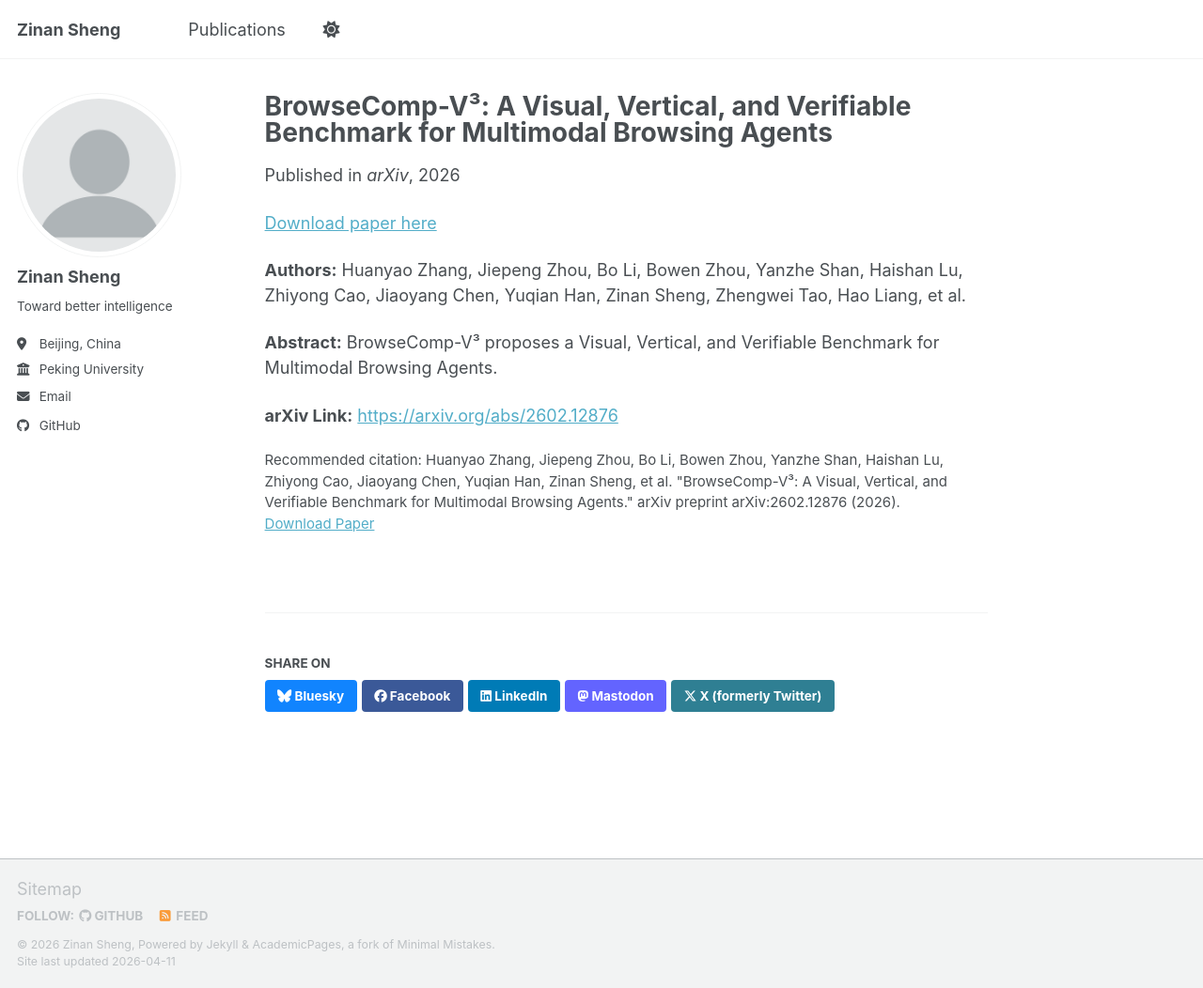
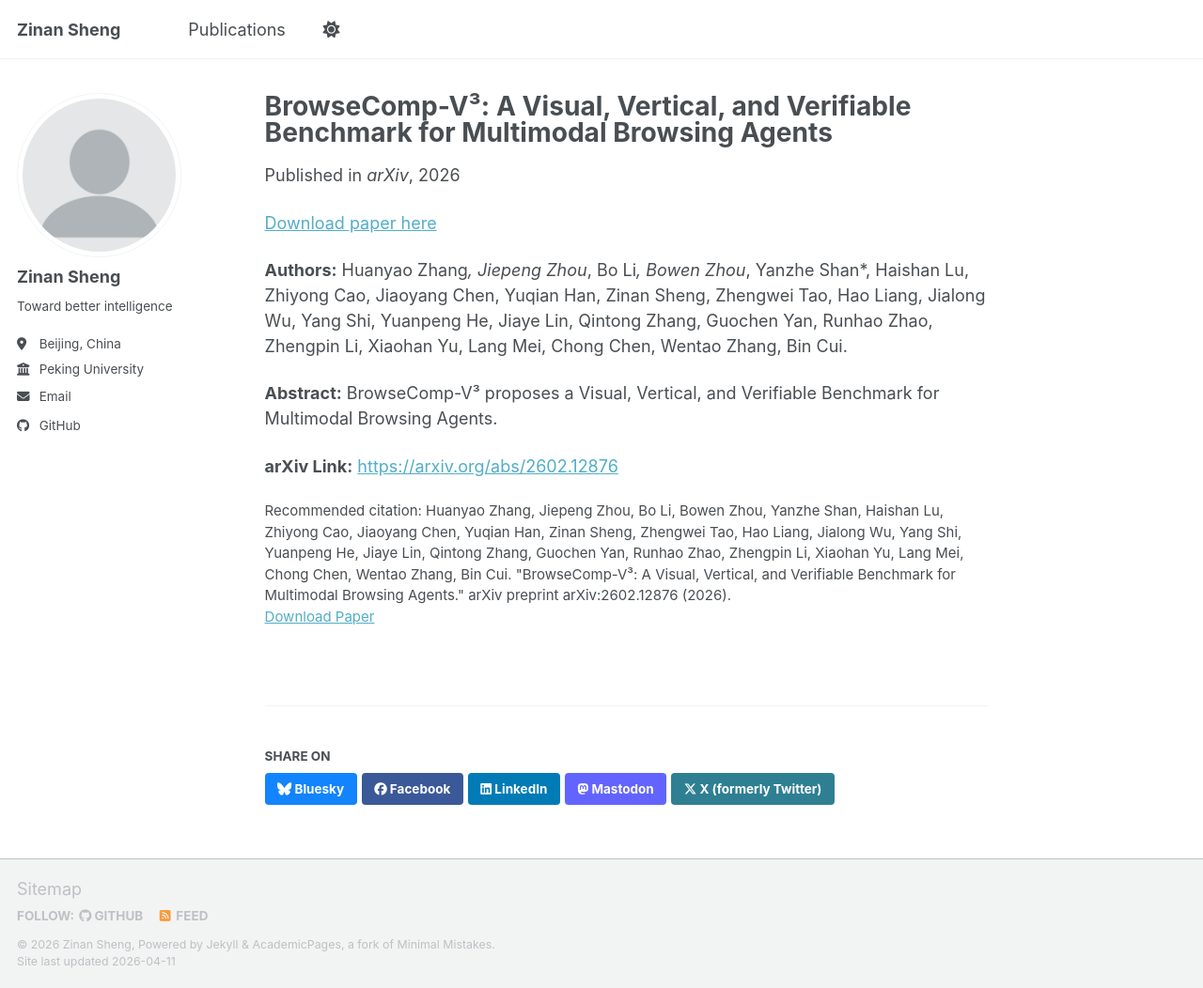
Before and after one commit to ZnShengPKU/ZnShengPKU.github.io, a Jekyll site: the page built from _publications/2026-02-01-browsecomp-v3.md, in a window 1280 px wide and 1052 px high. Shown: the whole window at 94% size. Built offline with Jekyll 4.4.1, drawn with Linux system fonts in a browser that asks for light colours; a script bundle is joined from its source files by our own code; library files that are not in the unit come from our copies.

Commit message:
initial commit

```diff
--- a/_publications/2026-02-01-browsecomp-v3.md
+++ b/_publications/2026-02-01-browsecomp-v3.md
@@ -7,13 +7,13 @@ excerpt: 'This paper proposes a Visual, Vertical, and Verifiable Benchmark for M
 date: 2026-02-01
 venue: 'arXiv'
 paperurl: 'https://arxiv.org/abs/2602.12876'
-authors: 'Huanyao Zhang, Jiepeng Zhou, Bo Li, Bowen Zhou, Yanzhe Shan, Haishan Lu, Zhiyong Cao, Jiaoyang Chen, Yuqian Han, **Zinan Sheng**, Zhengwei Tao, Hao Liang, et al.'
-citation: 'Huanyao Zhang, Jiepeng Zhou, Bo Li, Bowen Zhou, Yanzhe Shan, Haishan Lu, Zhiyong Cao, Jiaoyang Chen, Yuqian Han, Zinan Sheng, et al. "BrowseComp-V³: A Visual, Vertical, and Verifiable Benchmark for Multimodal Browsing Agents." arXiv preprint arXiv:2602.12876 (2026).'
+authors: 'Huanyao Zhang, Jiepeng Zhou, Bo Li, Bowen Zhou, Yanzhe Shan, Haishan Lu, Zhiyong Cao, Jiaoyang Chen, Yuqian Han, **Zinan Sheng**, Zhengwei Tao, Hao Liang, Jialong Wu, Yang Shi, Yuanpeng He, Jiaye Lin, Qintong Zhang, Guochen Yan, Runhao Zhao, Zhengpin Li, Xiaohan Yu, Lang Mei, Chong Chen, Wentao Zhang, Bin Cui'
+citation: 'Huanyao Zhang, Jiepeng Zhou, Bo Li, Bowen Zhou, Yanzhe Shan, Haishan Lu, Zhiyong Cao, Jiaoyang Chen, Yuqian Han, Zinan Sheng, Zhengwei Tao, Hao Liang, Jialong Wu, Yang Shi, Yuanpeng He, Jiaye Lin, Qintong Zhang, Guochen Yan, Runhao Zhao, Zhengpin Li, Xiaohan Yu, Lang Mei, Chong Chen, Wentao Zhang, Bin Cui. "BrowseComp-V³: A Visual, Vertical, and Verifiable Benchmark for Multimodal Browsing Agents." arXiv preprint arXiv:2602.12876 (2026).'
 ---
 
 [Download paper here](https://arxiv.org/pdf/2602.12876)
 
-**Authors:** Huanyao Zhang, Jiepeng Zhou, Bo Li, Bowen Zhou, Yanzhe Shan, Haishan Lu, Zhiyong Cao, Jiaoyang Chen, Yuqian Han, Zinan Sheng, Zhengwei Tao, Hao Liang, et al.
+**Authors:** Huanyao Zhang*, Jiepeng Zhou*, Bo Li*, Bowen Zhou*, Yanzhe Shan*, Haishan Lu, Zhiyong Cao, Jiaoyang Chen, Yuqian Han, Zinan Sheng, Zhengwei Tao, Hao Liang, Jialong Wu, Yang Shi, Yuanpeng He, Jiaye Lin, Qintong Zhang, Guochen Yan, Runhao Zhao, Zhengpin Li, Xiaohan Yu, Lang Mei, Chong Chen, Wentao Zhang, Bin Cui.
 
 **Abstract:**
 BrowseComp-V³ proposes a Visual, Vertical, and Verifiable Benchmark for Multimodal Browsing Agents.
```
Also changed, not shown: _pages/about.md (+10 -6 lines).
